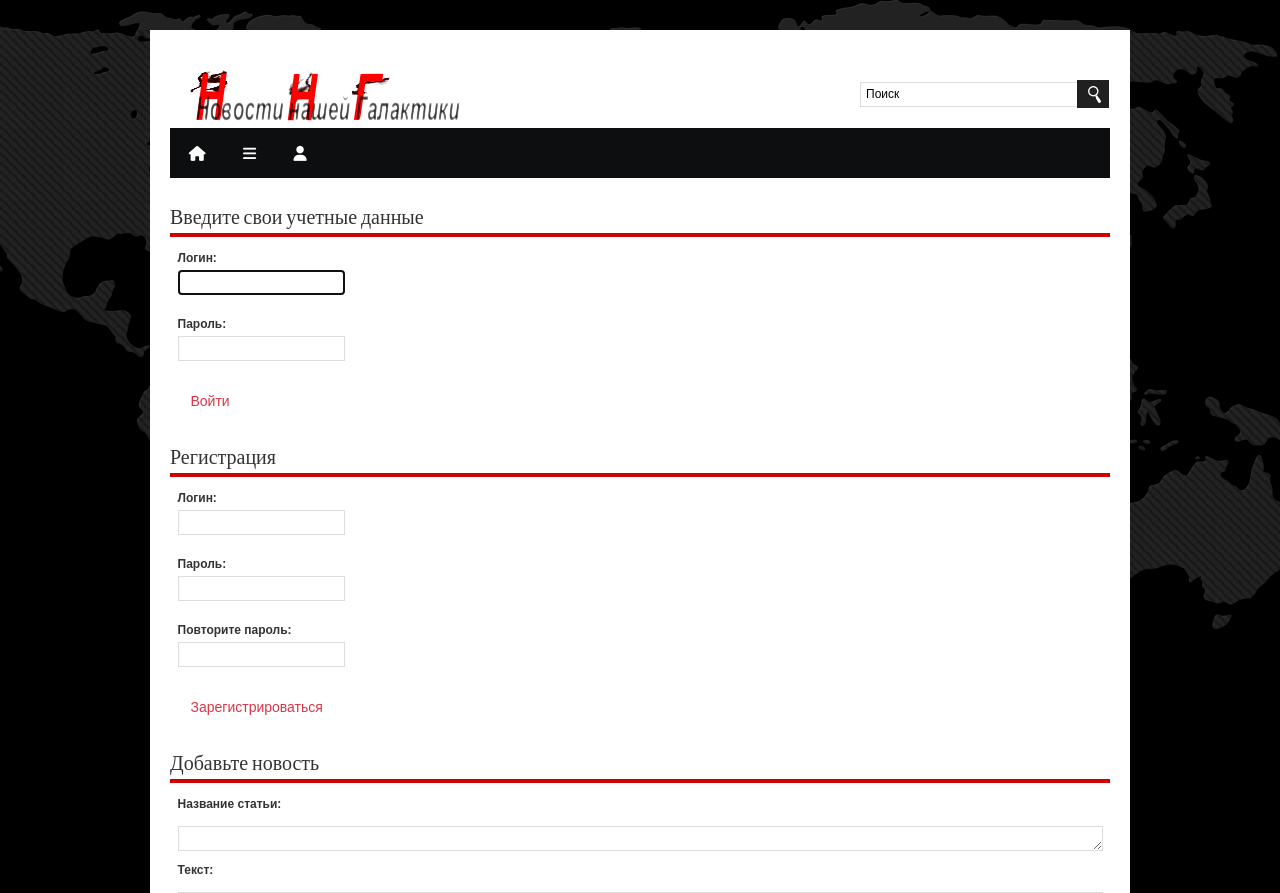
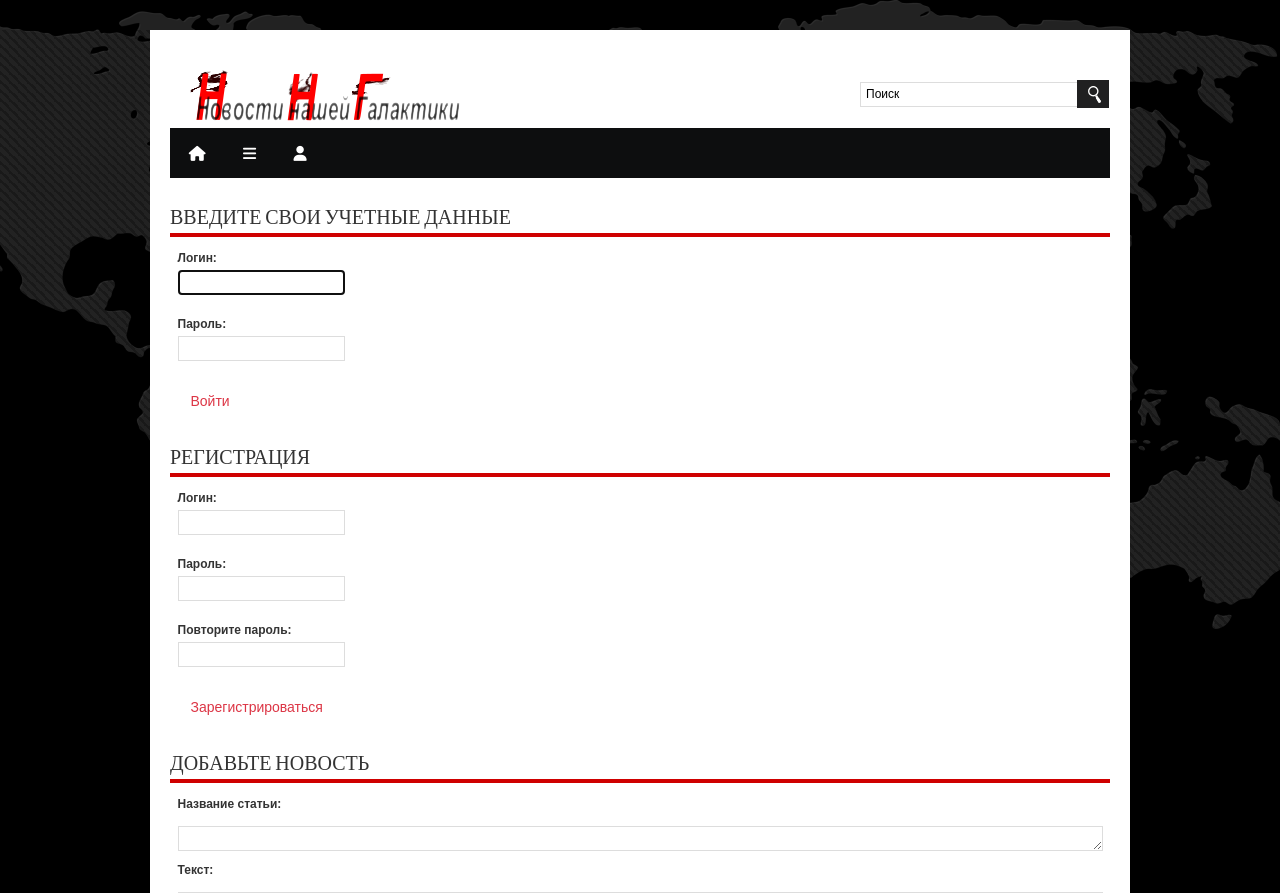
Before and after one commit to Brashing/RostelecomNews, a Django app: page /user_profile/ in a window 1280 px wide. Shown: the top 893 px of the page. Run offline with Django 4.2, Linux system fonts and the light colour scheme; some libraries are stand-ins or nearby versions.

Commit message:
Доработка.

```diff
--- a/NewsStudyRostelecom/main/templates/main/login.html
+++ b/NewsStudyRostelecom/main/templates/main/login.html
@@ -1,7 +1,7 @@
 {% load static %}
 
 <div class="content_area">
-    <h2 class="title">Введите свои учетные данные</h2>
+    <h2 class="title">ВВЕДИТЕ СВОИ УЧЕТНЫЕ ДАННЫЕ</h2>
     <div class="container">
         <div class="row">
             <form method="post">
--- a/NewsStudyRostelecom/main/templates/main/news.html
+++ b/NewsStudyRostelecom/main/templates/main/news.html
@@ -23,7 +23,7 @@
     <div class="center">
         {% block header %} {% include 'main/header.html' %} {% endblock %}
         <div class="content_area">
-            <h2 class="title">from around the world</h2>
+            <h2 class="title">АСТРОНОМИЯ</h2>
             <div class="single_left_coloum floatleft"><img
                     src="{% static 'main/' %}images/1_1.jpg" alt=""/>
                 <h3>Обнаружена первая в истории протозвезда, покидающая место своего рождения</h3>
--- a/NewsStudyRostelecom/main/templates/main/news_input.html
+++ b/NewsStudyRostelecom/main/templates/main/news_input.html
@@ -1,7 +1,7 @@
 {% load static %}
 
 <div class="content_area">
-    <h2 class="title">Добавьте новость</h2>
+    <h2 class="title">ДОБАВЬТЕ НОВОСТЬ</h2>
     <div class="container">
         <div class="row">
             <form method="post">
--- a/NewsStudyRostelecom/main/templates/main/registration.html
+++ b/NewsStudyRostelecom/main/templates/main/registration.html
@@ -1,7 +1,7 @@
 {% load static %}
 
 <div class="content_area">
-    <h2 class="title">Регистрация</h2>
+    <h2 class="title">РЕГИСТРАЦИЯ</h2>
     <div class="container">
         <div class="row">
             <form method="post">
--- a/NewsStudyRostelecom/main/urls.py
+++ b/NewsStudyRostelecom/main/urls.py
@@ -12,4 +12,5 @@ urlpatterns = [
     path('news_5/', views.news_5, name='news_5'),
     path('news_6/', views.news_6, name='news_6'),
     path('user_profile/', views.user_profile, name='user_profile'),
+    # path('custom_404/', views.custom_404, name='custom_404'),
 ]
--- a/NewsStudyRostelecom/main/views.py
+++ b/NewsStudyRostelecom/main/views.py
@@ -29,5 +29,5 @@ def user_profile(request):
     return render(request, 'main/user_profile.html')
 
 def custom_404(request, exception):
-    # return render(request, 'main/sidebar.html')
-    return HttpResponse(f'Ой, какая жалость!:{exception}')
+    return render(request, 'main/custom_404.html')
+    #return HttpResponse(f'Ой, какая жалость!:{exception}')
```
